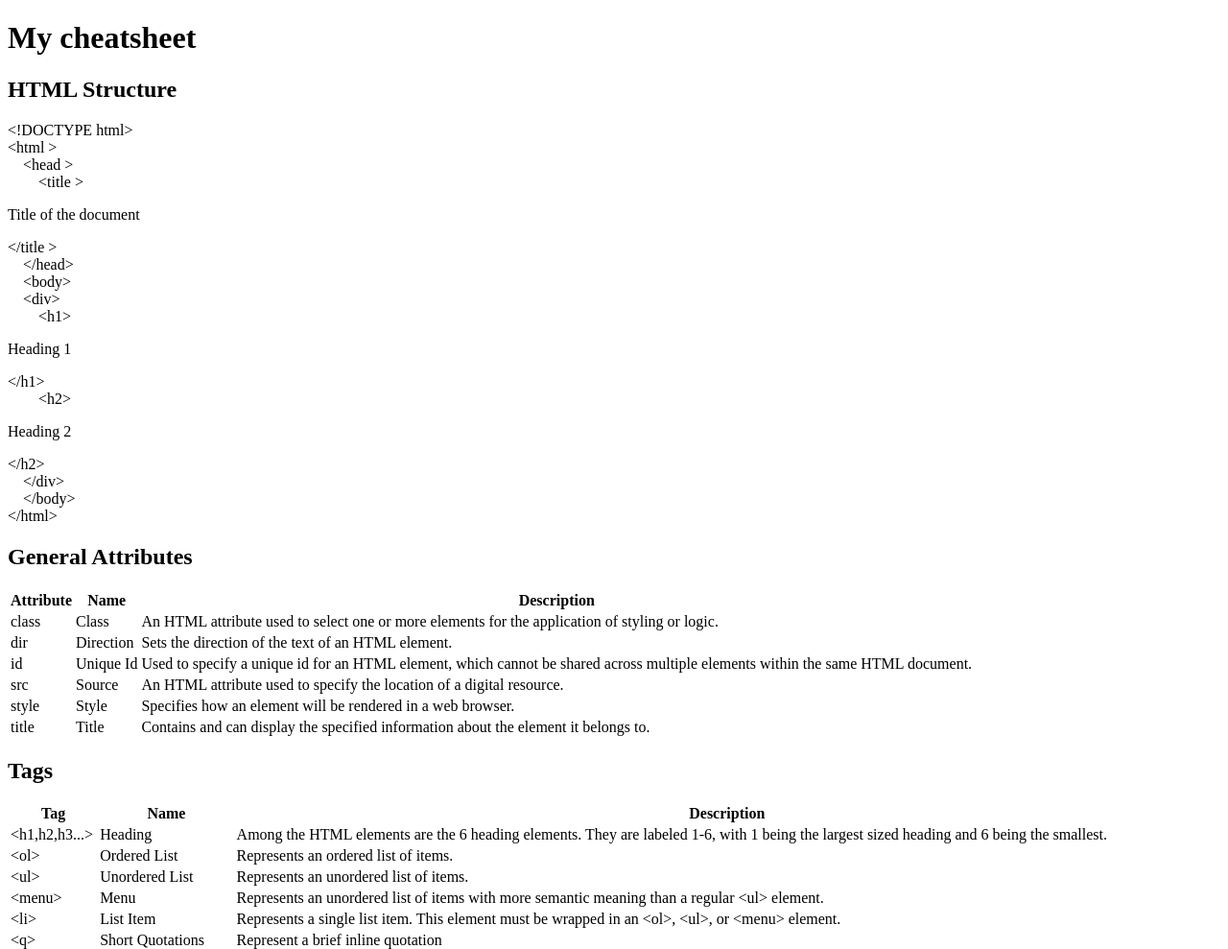
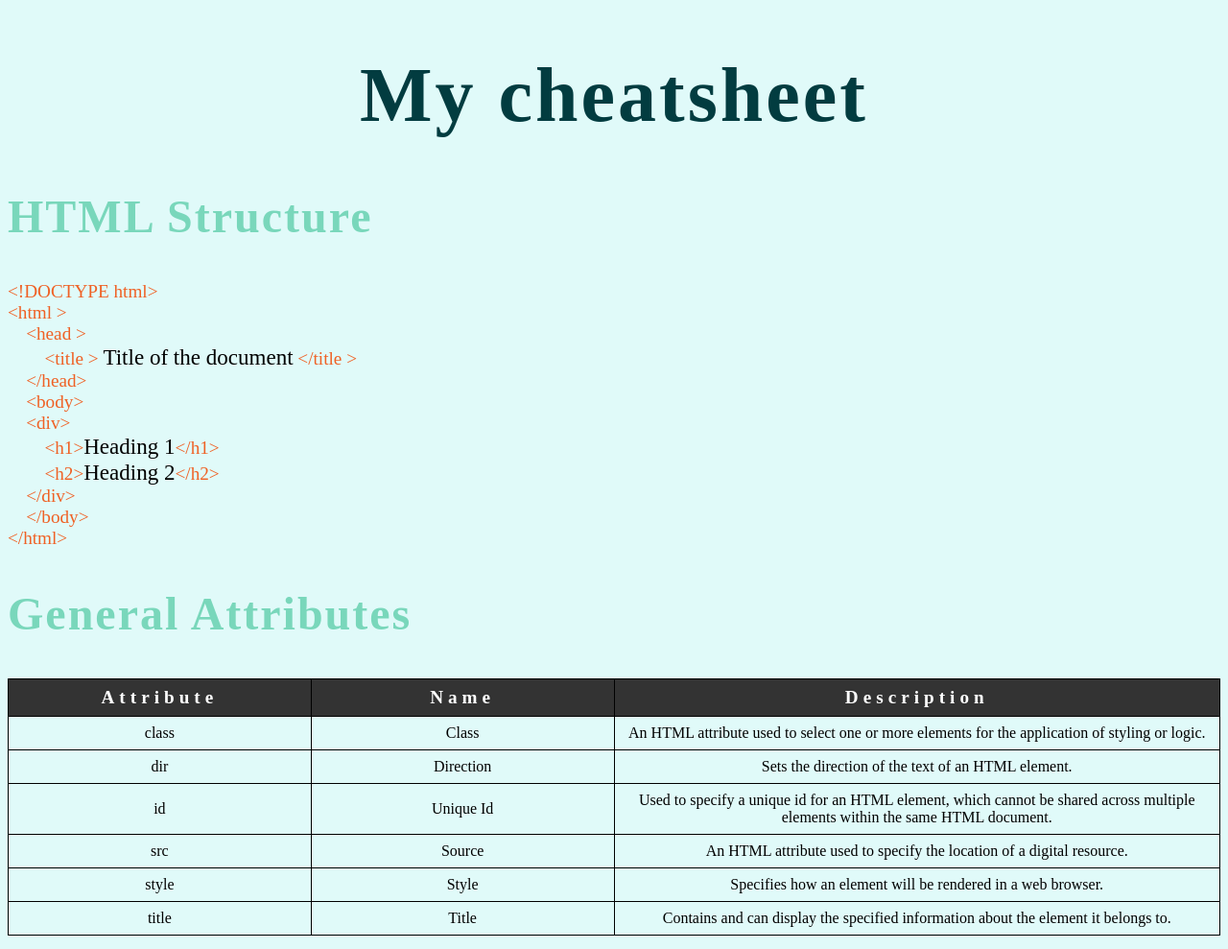
Before and after one commit to hamzamehadji/Web-Cheatsheet, a plain HTML site: page index.html in a window 1280 px wide. Shown: the top 989 px of the page at 96% size. Drawn offline with Linux system fonts and the light colour scheme.

Commit message:
Update index.html

```diff
--- a/index.html
+++ b/index.html
@@ -5,7 +5,7 @@
     <meta charset="UTF-8">
     <meta name="viewport" content="width=device-width, initial-scale=1.0">
     <title> My CheatSheet </title>
-    <link href="/styles.css" rel="stylesheet" />
+    <link href="style.css" rel="stylesheet" />
 </head>
 
 
```
